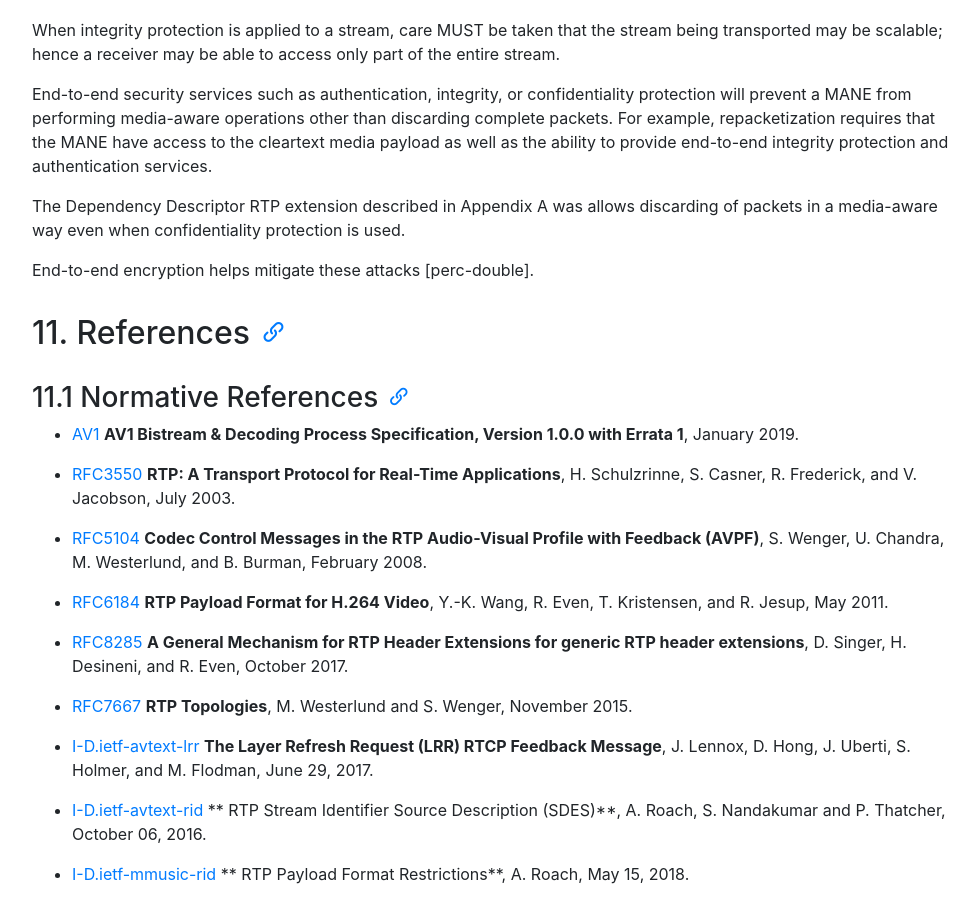
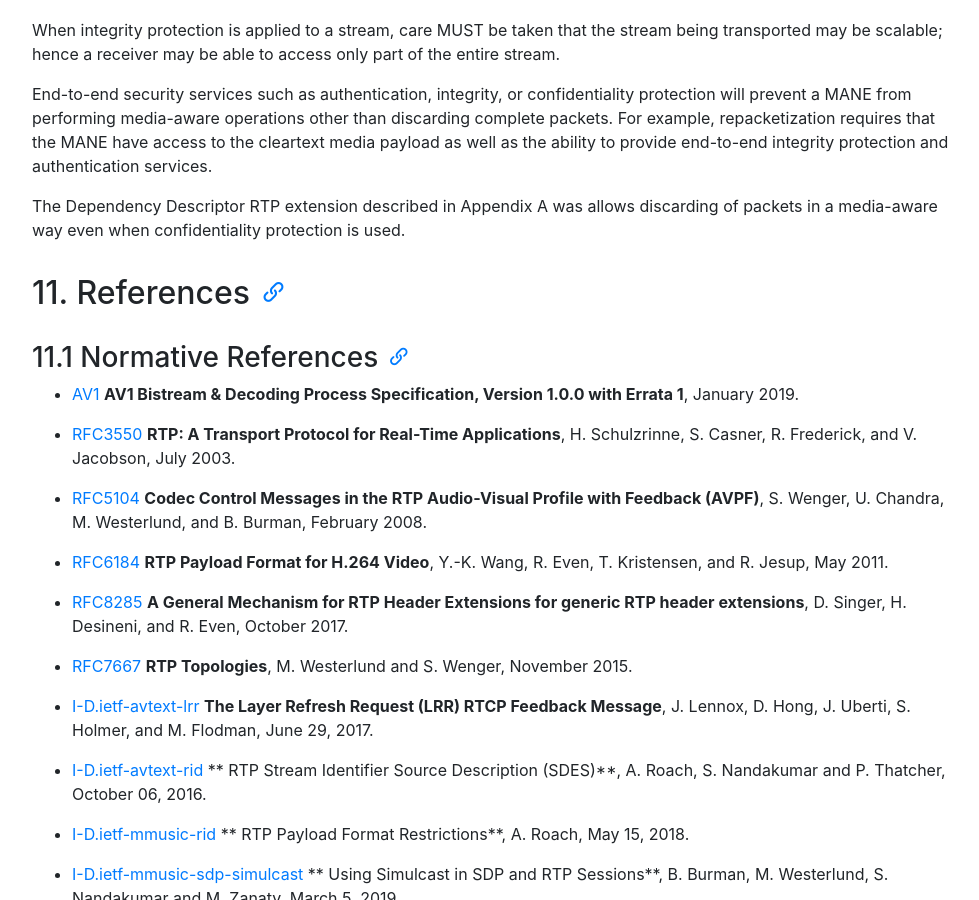
Before and after one commit to AOMediaCodec/av1-rtp-spec, a Jekyll site: the page built from index.md, in a window 1280 px wide and 900 px high, scrolled down 15400 px. Shown: the whole window, without its empty margins (53-1032 px from the left). Built offline with Jekyll 4.4.1, drawn with Linux system fonts in a browser that asks for light colours; nearby versions of some CDN libraries.

Commit message:
Removal of stray sentence

```diff
--- a/av1-rtp-spec.md
+++ b/av1-rtp-spec.md
@@ -537,8 +537,6 @@
 End-to-end security services such as authentication, integrity, or confidentiality protection will prevent a MANE from performing media-aware operations other than discarding complete packets. For example, repacketization requires that the MANE have access to the cleartext media payload as well as the ability to provide end-to-end integrity protection and authentication services.
 
 The Dependency Descriptor RTP extension described in Appendix A was allows discarding of packets in a media-aware way even when confidentiality protection is used.
-
-End-to-end encryption helps mitigate these attacks [perc-double].
 
 
 ## 11. References
```
